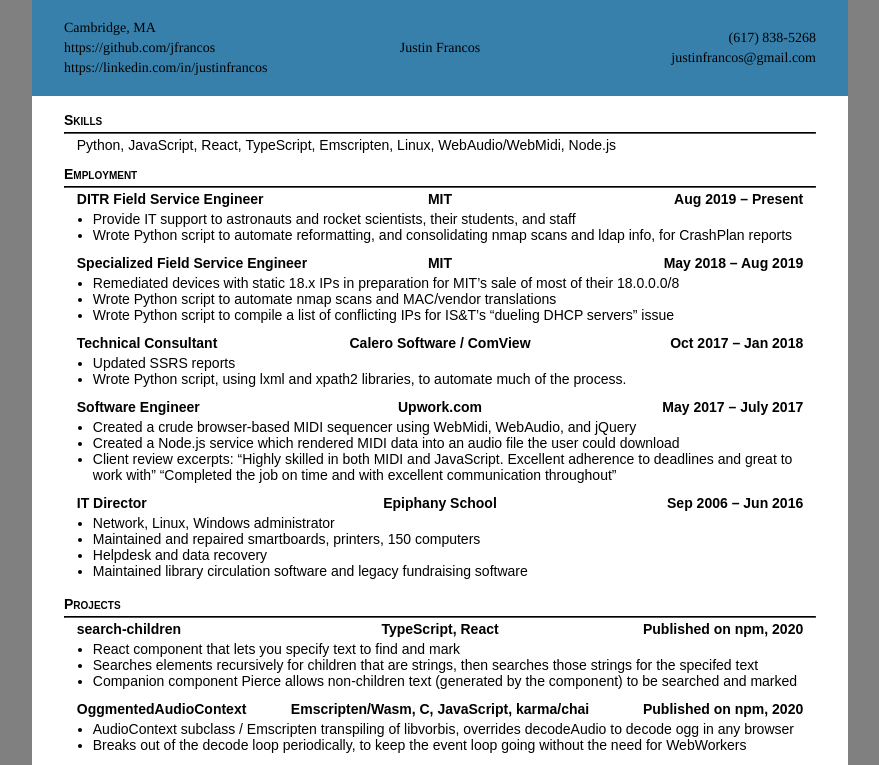
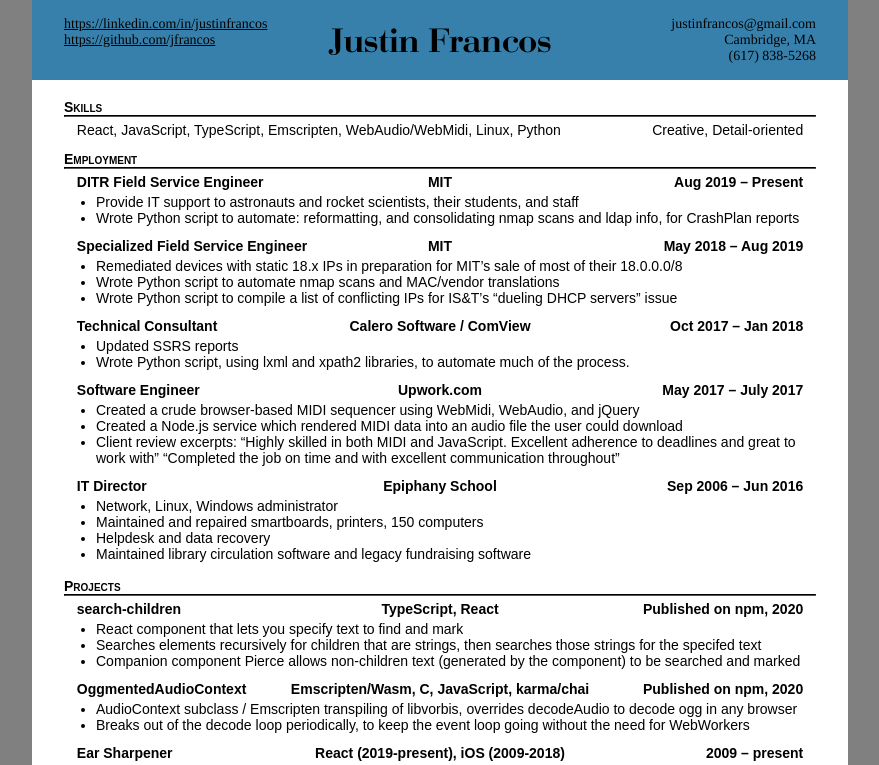
Before and after one commit to jfrancos/react-resume, a React (Create React App) app: page / in a window 1280 px wide. Shown: the top 765 px of the page, without its empty margins (200-1079 px from the left). Built offline with nearby package versions, Linux system fonts and the light colour scheme.

Commit message:
css tweaks and fonts

```diff
--- a/src/App.css
+++ b/src/App.css
@@ -1,6 +1,11 @@
-.App {
-  /* text-align: center; */
-  /* background: black; */
+@font-face {
+  font-family: bodoni;
+  src: url('bauer_bodoni_d_demi_bold-webfont.woff')
+}
+
+.name {
+  font-family: bodoni;
+  font-size: 2.2rem;
 }
 
 html {
@@ -11,7 +16,7 @@
 
 .section-title {
   font-variant-caps: small-caps;
-  font-weight: 700;
+  font-weight: 600;
 }
 
 body {
@@ -30,23 +35,14 @@
   margin-bottom: .25rem;
 }
 
-/* li {
-  margin-right: -.3rem;
-} */
-
 ul  {
-  padding-left: 1rem;
-}
-
-.right {
-  text-align: right;
+  padding-left: 1.2rem;
 }
 
 hr {
   border-color: black;
-  border-width: .5px;
-  margin-top: 4px;
-  margin-bottom: 0;
+  border-width: .4px;
+  margin: 0;
 }
 
 .bold {
@@ -69,18 +65,27 @@
 }
 
 .section {
-  padding: .1rem .4rem .4rem .4rem;
+  padding: .3rem .8rem
+}
+
+.subsection {
+  padding-bottom: .5rem;
 }
 
 #content {
-  padding: 1rem 2rem;
+  padding: 1.2rem 2rem;
+}
+
+a {
+  color: black;
 }
 
 #header {
   font-family: times;
+  /* font-size: 1rem; */
+  /* padding: 1rem 2rem; */
   padding: 1rem 2rem;
-  display: flex;
   background: rgb(55,128,172);
-  justify-content: space-between;
-  align-items: center;
+  align-items: start;
+  height: 3rem;
 }
--- a/src/App.js
+++ b/src/App.js
@@ -1,28 +1,46 @@
 import React from "react";
 import "./App.css";
+
+//  const section1 =  {
+//     trio: [
+//       "DITR Field Service Engineer",
+//       "MIT",
+//       "Aug 2019 – Present",
+//     ],
+//     points: [
+//       'Provide IT support to astronauts and rocket scientists, their students, and staff',
+//       'Wrote Python script to automate reformatting, and consolidating nmap scans and ldap info, for CrashPlan reports'
+//     ]
+//   }
 
 function App() {
   return (
     <div>
-      <div id="header">
+      <div id="header" className="trio">
         <div style={{ width: "30%" }}>
-          <p>Cambridge, MA</p>
-          <p>https://github.com/jfrancos</p>
-          <p>https://linkedin.com/in/justinfrancos</p>
+          <Clickable>https://linkedin.com/in/justinfrancos</Clickable>
+          <br />
+          <Clickable>https://github.com/jfrancos</Clickable>
         </div>
         <div>
-          <p>Justin Francos</p>
+          <p className="name">Justin Francos</p>
         </div>
         <div style={{ width: "30%" }}>
-          <p className="right">(617) 838-5268</p>
-          <p className="right">justinfrancos@gmail.com</p>
+          justinfrancos@gmail.com
+          <br />
+          Cambridge, MA
+          <br />
+          (617) 838-5268
         </div>
       </div>
       <div id="content">
         <Section title="Skills">
-          <div className="section">
-            Python, JavaScript, React, TypeScript, Emscripten, Linux,
-            WebAudio/WebMidi, Node.js
+          <div className="subsection trio">
+            <div>
+              React, JavaScript, TypeScript, Emscripten, WebAudio/WebMidi, Linux, Python
+            </div>
+            <div></div>
+            <div>Creative, Detail-oriented</div>
           </div>
         </Section>
         <Section title="Employment">
@@ -40,7 +58,7 @@
                 students, and staff
               </li>
               <li>
-                Wrote Python script to automate reformatting, and consolidating
+                Wrote Python script to automate: reformatting, and consolidating
                 nmap scans and ldap info, for CrashPlan reports
               </li>
             </ul>
@@ -176,23 +194,35 @@
                 fewer piano samples using transposition
               </li>
               <li>
-                iOS: Written in Objective-C, later rewritten in Swift, used low-level audio
-                API
+                iOS: Written in Objective-C, later rewritten in Swift, used
+                low-level audio API
               </li>
               <li>
-                iOS: removed from store in 2018, had 4.6 stars / 1.72K units sold / $5.31K in sales
+                iOS: removed from store in 2018, had 4.6 stars / 1.72K units
+                sold / $5.31K in sales
               </li>
-
             </ul>
           </SubSection>
-          <SubSection header={["Piano Punisher", "React, RoR, Stripe", "Feb 2018 – Apr 2018"]}>
+          <SubSection
+            header={[
+              "Piano Punisher",
+              "React, RoR, Stripe",
+              "Feb 2018 – Apr 2018",
+            ]}
+          >
             <ul>
-              <li>Browser based MIDI filter using operant conditioning to help you play with more control on your MIDI instrument</li>
               <li>
-                Notes played outside the given velocity and timing parameters are filtered out, and the silence that occurs when you press a note and don't hear it, feels uncomfortable (is a punishment)
+                Browser based MIDI filter using operant conditioning to help you
+                play with more control on your MIDI instrument
               </li>
               <li>
-                Try it out here: <Clickable>https://pianocandy.com/punisher</Clickable>
+                Notes played outside the given velocity and timing parameters
+                are filtered out, and the silence that occurs when you press a
+                note and don't hear it, feels uncomfortable (is a punishment)
+              </li>
+              <li>
+                Try it out here:{" "}
+                <Clickable>https://pianocandy.com/punisher</Clickable>
               </li>
             </ul>
           </SubSection>
@@ -220,7 +250,7 @@
 }
 
 const SubSection = ({ header, boldHeader = true, children }) => (
-  <div className="section">
+  <div className="subsection">
     <div className={`trio ${boldHeader && "bold"}`}>
       {header.map((text) => (
         <div>{text}</div>
```
Also changed, not shown: src/bauer_bodoni_d_demi_bold-webfont.woff (added), 1 other file (tests, documents, lock files or other folders).
